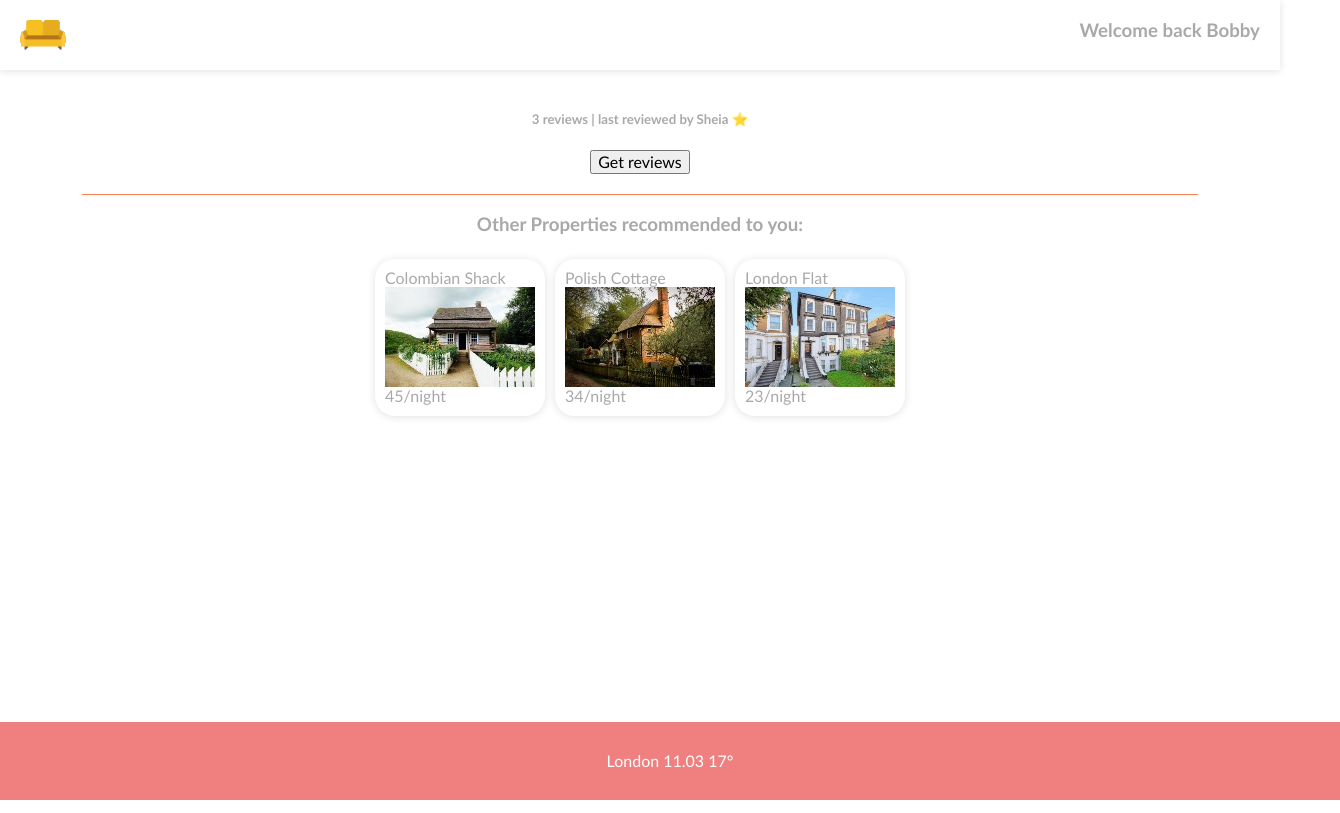
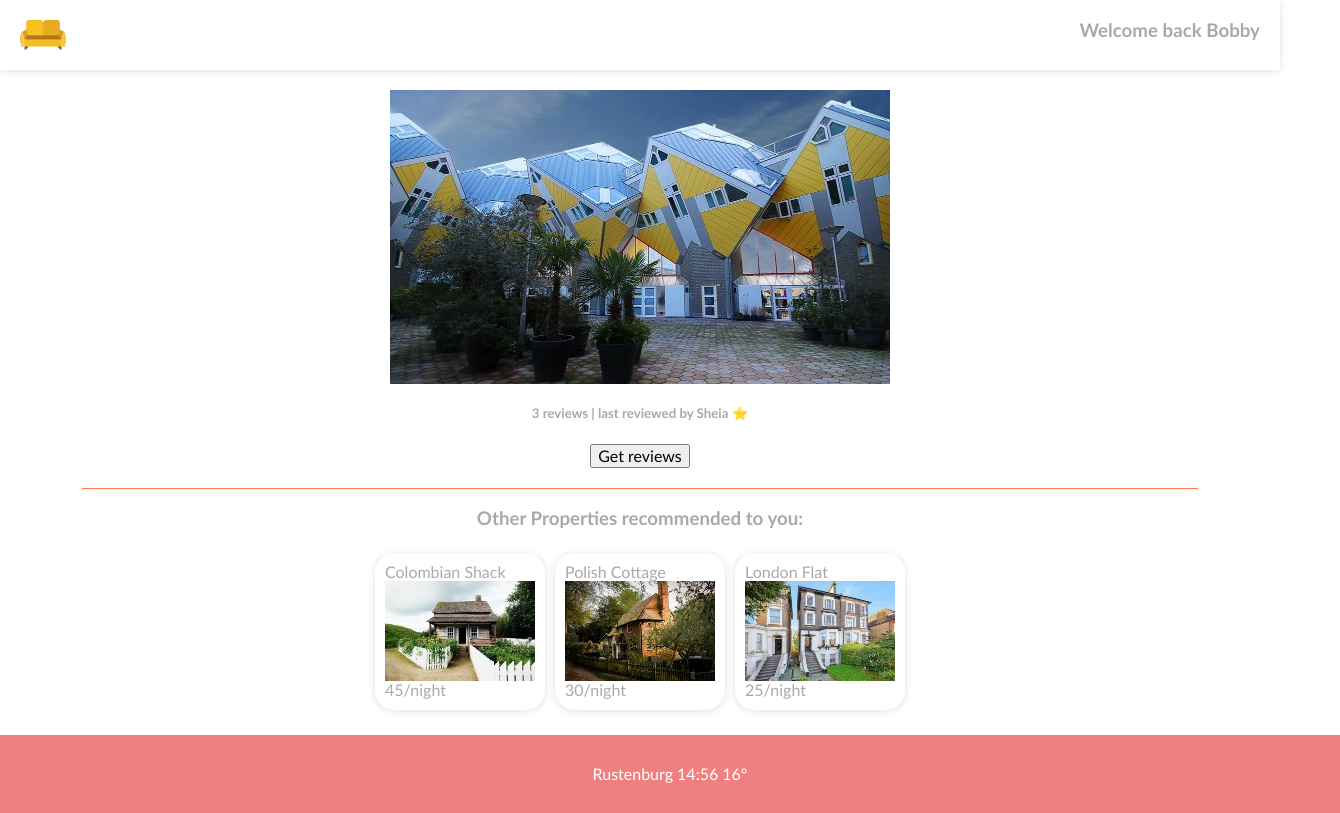
Before and after one commit to InolofatsengMotloba/INOMOT520_BCL2401_GroupD_02_InolofatsengMotloba_DJS09, a website built with webpack: page index.html in a window 1280 px wide. Shown: the whole page, 1340 px wide, since content can reach past the window. Built offline with nearby package versions, Linux system fonts and the light colour scheme.

Commit message:
Add main Property to dashboard

```diff
--- a/index.css
+++ b/index.css
@@ -52,8 +52,6 @@ body {
 .footer {
   width: 100%;
   background-color: lightcoral;
-  position: absolute;
-  bottom: 0;
   text-align: center;
   padding: 30px;
   color: white;
--- a/index.html
+++ b/index.html
@@ -16,6 +16,7 @@
       </h3>
     </div>
     <div class="container">
+      <div class="main-image"></div>
       <h5 id="reviews"></h5>
       <button>Get reviews</button>
       <div class="reviews"></div>
--- a/src/index.ts
+++ b/src/index.ts
@@ -58,20 +58,22 @@ const you = {
   stayedAt: ["florida-home", "oman-flat", "tokyo-bungalow"],
 };
 
-// Array of Properties
-const properties: {
+interface Property {
   image: string;
   title: string;
-  price: number;
+  price: Price;
   location: {
     firstLine: string;
     city: string;
-    code: number;
-    country: string;
+    code: number | string;
+    country: Country;
   };
   contact: [number, string];
   isAvailable: boolean;
-}[] = [
+}
+
+// Array of Properties
+const properties: Property[] = [
   {
     image: "./images/colombia-property.jpg",
     title: "Colombian Shack",
@@ -88,7 +90,7 @@ const properties: {
   {
     image: "./images/poland-property.jpg",
     title: "Polish Cottage",
-    price: 34,
+    price: 30,
     location: {
       firstLine: "no 23",
       city: "Gdansk",
@@ -101,11 +103,11 @@ const properties: {
   {
     image: "./images/london-property.jpg",
     title: "London Flat",
-    price: 23,
+    price: 25,
     location: {
       firstLine: "flat 15",
       city: "London",
-      code: 35433,
+      code: "SW4 5XW",
       country: "United Kingdom",
     },
     contact: [+1123495082908, "andyluger@aol.com"],
@@ -148,7 +150,7 @@ function addReviews(array: Review[]): void {
 button.addEventListener("click", () => addReviews(reviews));
 
 // Footer
-let currentLocation: [string, string, number] = ["London", "11.03", 17];
+let currentLocation: [string, string, number] = ["Rustenburg", "14:56", 16];
 footer.innerHTML =
   currentLocation[0] +
   " " +
@@ -157,6 +159,7 @@ footer.innerHTML =
   currentLocation[2] +
   "°";
 
+// Main Property
 class MainProperty {
   src: string;
   title: string;
@@ -167,3 +170,21 @@ class MainProperty {
     this.reviews = reviews;
   }
 }
+
+let yourMainProperty = new MainProperty(
+  "./images/italian-property.jpg",
+  "Italian House",
+  [
+    {
+      name: "Olive",
+      stars: 5,
+      loyaltyUser: LoyaltyUser.GOLD_USER,
+      date: "12-04-2021",
+    },
+  ]
+);
+
+const mainImageContainer = document.querySelector(".main-image");
+const image = document.createElement("img");
+image.setAttribute("src", yourMainProperty.src);
+mainImageContainer.appendChild(image);
```
Also changed, not shown: public/images/italian-property.jpg (added).
